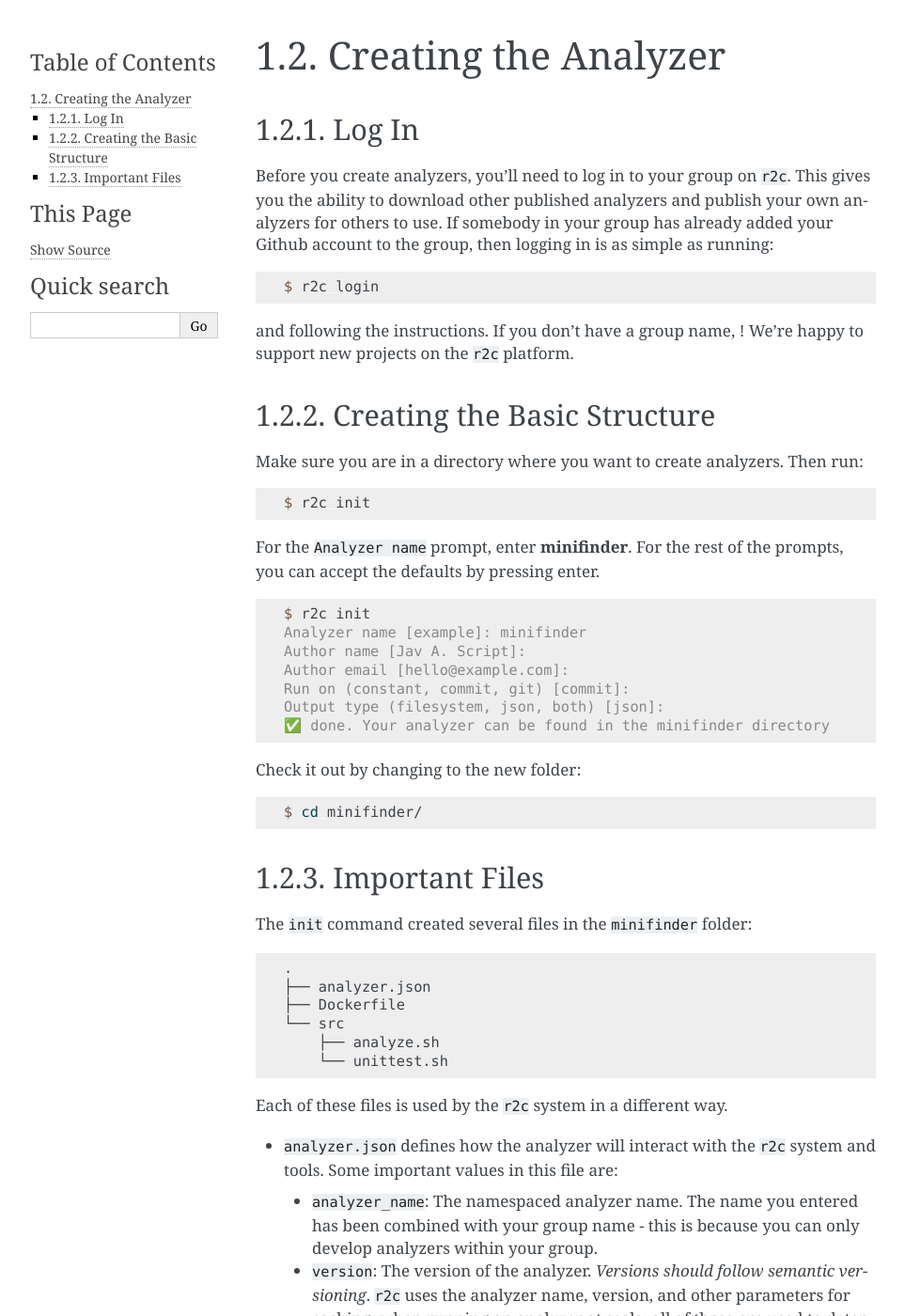
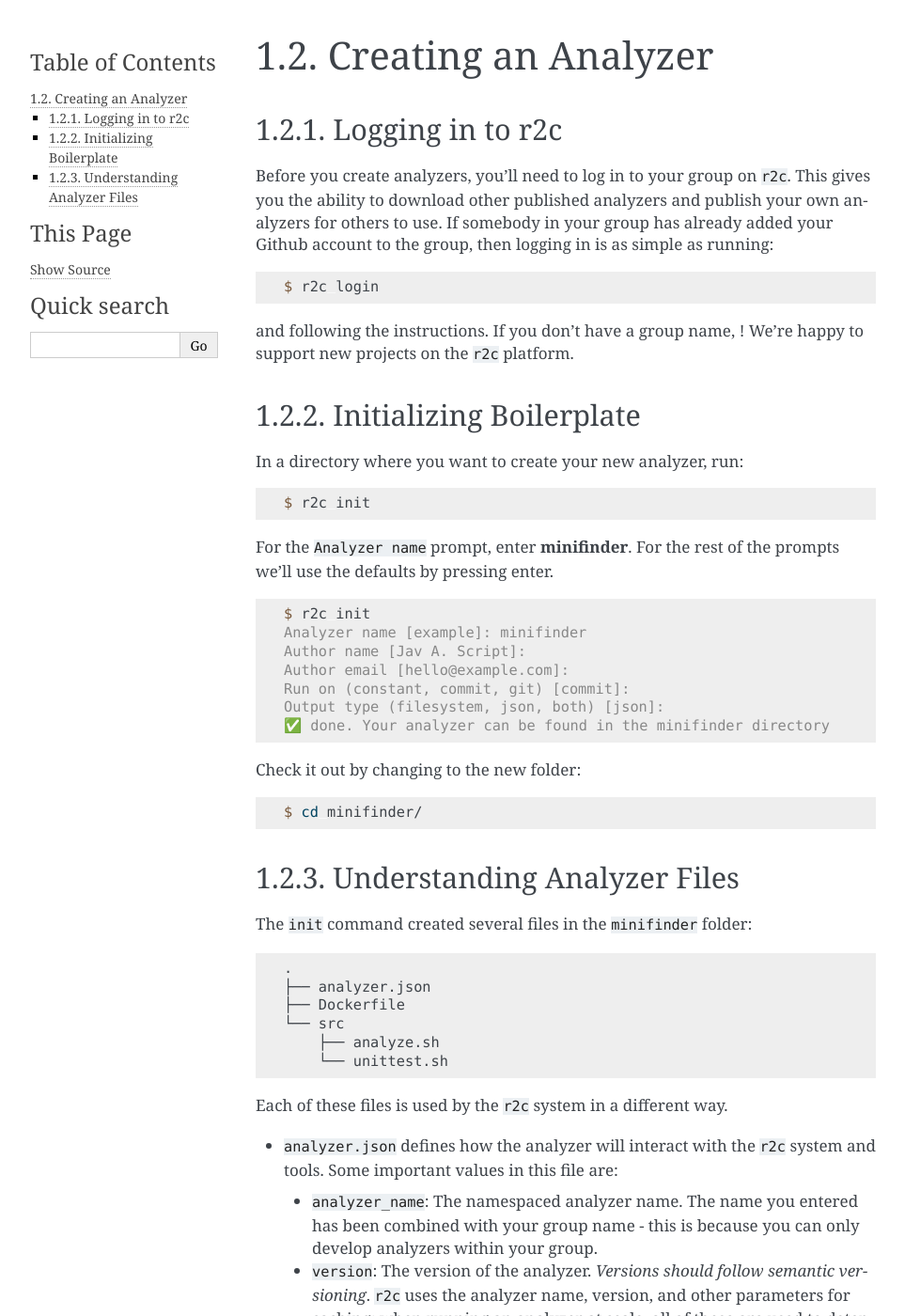
Before and after one commit to semgrep/docs, a Sphinx documentation site: the page built from docs/intro/creating.rst, in a window 1280 px wide and 1400 px high. Shown: the whole window at 94% size, without its empty margins (148-1111 px from the left). Built offline with Sphinx 7.4.7, drawn with Linux system fonts in a browser that asks for light colours; some of the changed text lies outside the part shown.

Commit message:
creating.rst edits

```diff
--- a/docs/intro/creating.rst
+++ b/docs/intro/creating.rst
@@ -1,8 +1,8 @@
-Creating the Analyzer
+Creating an Analyzer
 =====================
 
-Log In
-------
+Logging in to r2c
+-----------------
 
 .. highlight:: text
 
@@ -19,16 +19,16 @@
 us<mailto:collaborate@returntocorp.com>`!  We're happy to support new projects on the ``r2c``
 platform.
 
-Creating the Basic Structure
-----------------------------
+Initializing Boilerplate
+------------------------
 
-Make sure you are in a directory where you want to create analyzers. Then run:
+In a directory where you want to create your new analyzer, run:
 
 .. code-block:: console
 
   $ r2c init
 
-For the ``Analyzer name`` prompt, enter **minifinder**. For the rest of the prompts, you can accept
+For the ``Analyzer name`` prompt, enter **minifinder**. For the rest of the prompts we'll use
 the defaults by pressing enter.
 
 .. code-block:: console
@@ -47,8 +47,8 @@
 
    $ cd minifinder/
 
-Important Files
----------------
+Understanding Analyzer Files
+----------------------------
 
 The ``init`` command created several files in the ``minifinder`` folder:
 
@@ -94,6 +94,6 @@
 * ``src/unittest.sh`` lets us run our analyzer's unit tests, if it has them, inside the container by
   caling them from this file.
 
-For now, all the default values are good enough to get us started.
+For now default values will get us started.
 
 Let's move on to :doc:`writing`.
```
